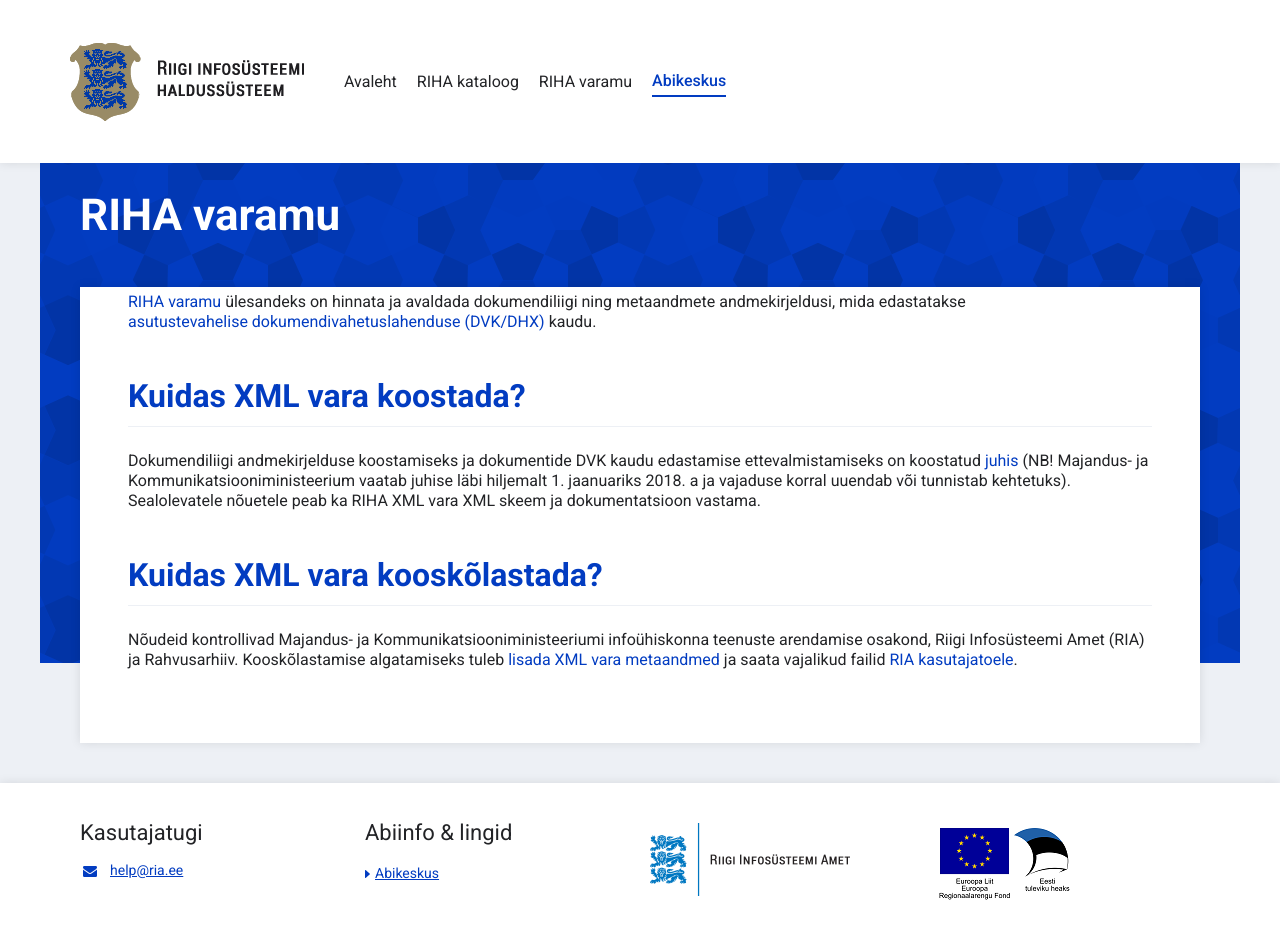
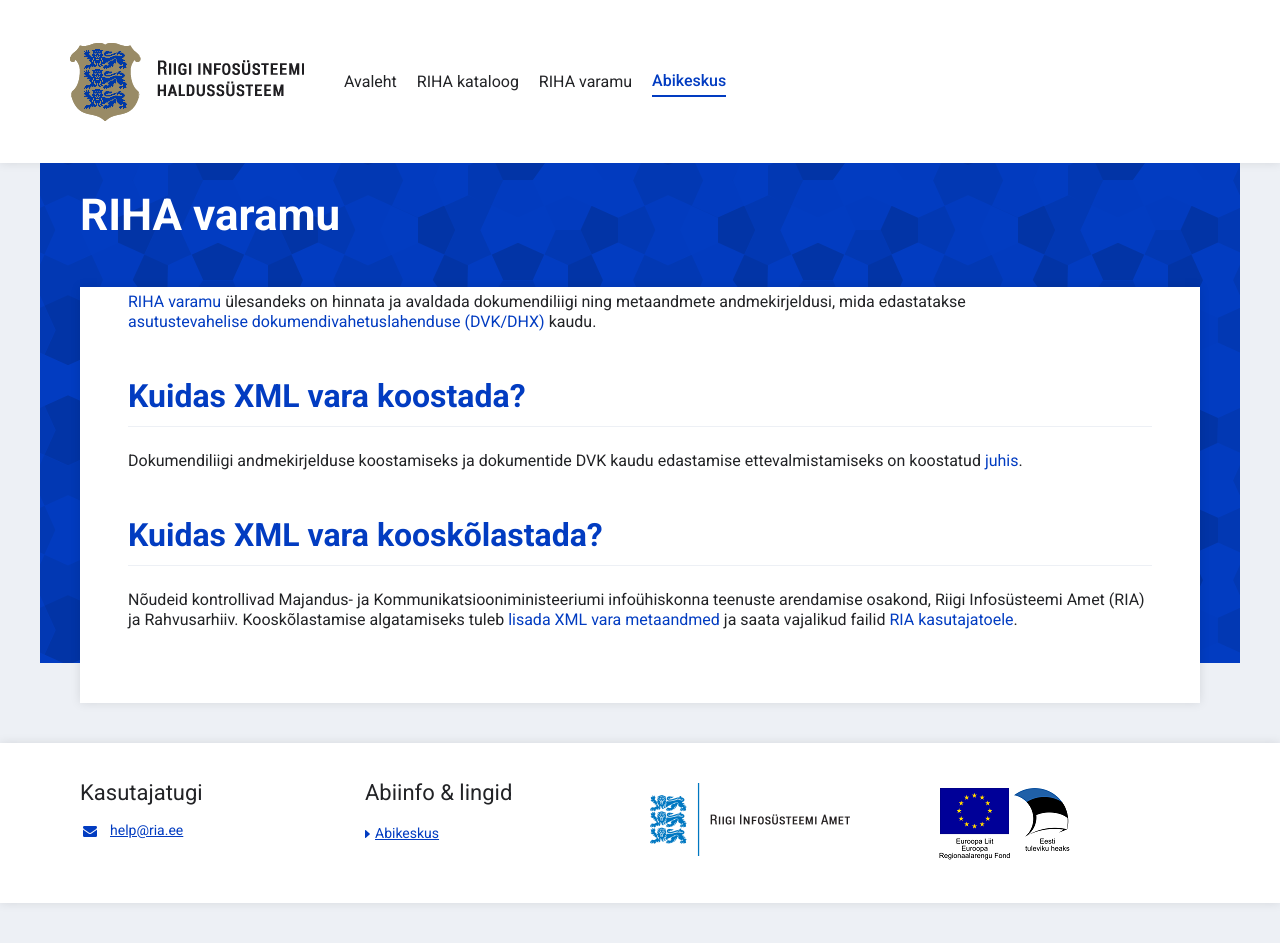
Before and after one commit to e-gov/RIHA-Help, a Jekyll site: the page built from docs/varamu.md, in a window 1280 px wide. Built offline with Jekyll 4.4.1, drawn with Linux system fonts in a browser that asks for light colours; after the commit the page ends 903 px from its top, so only the background shows below that.

Commit message:
Update varamu.md

```diff
--- a/docs/varamu.md
+++ b/docs/varamu.md
@@ -5,7 +5,7 @@ title: RIHA varamu
 [RIHA varamu](https://varamu.riha.ee) ülesandeks on hinnata ja avaldada dokumendiliigi ning metaandmete andmekirjeldusi, mida edastatakse [asutustevahelise dokumendivahetuslahenduse (DVK/DHX)](https://www.ria.ee/ee/dokumendivahetus-dhx.html) kaudu.
 
 ## Kuidas XML vara koostada?
-Dokumendiliigi andmekirjelduse koostamiseks ja dokumentide DVK kaudu edastamise ettevalmistamiseks on koostatud [juhis](https://www.mkm.ee/sites/default/files/juhis_dokumendiliigi_xml_andmekirjelduse_koostamiseks.pdf) (NB! Majandus- ja Kommunikatsiooniministeerium vaatab juhise läbi hiljemalt 1. jaanuariks 2018. a ja vajaduse korral uuendab või tunnistab kehtetuks). Sealolevatele nõuetele peab ka RIHA XML vara XML skeem ja dokumentatsioon vastama.
+Dokumendiliigi andmekirjelduse koostamiseks ja dokumentide DVK kaudu edastamise ettevalmistamiseks on koostatud [juhis](https://www.mkm.ee/sites/default/files/juhis_dokumendiliigi_xml_andmekirjelduse_koostamiseks.pdf).
 
 ## Kuidas XML vara kooskõlastada?
 Nõudeid kontrollivad Majandus- ja Kommunikatsiooniministeeriumi infoühiskonna teenuste arendamise osakond, Riigi Infosüsteemi Amet (RIA) ja Rahvusarhiiv. Kooskõlastamise algatamiseks tuleb [lisada XML vara metaandmed](https://varamu.riha.ee/add.html) ja saata vajalikud failid [RIA kasutajatoele](mailto:help@ria.ee).
```
